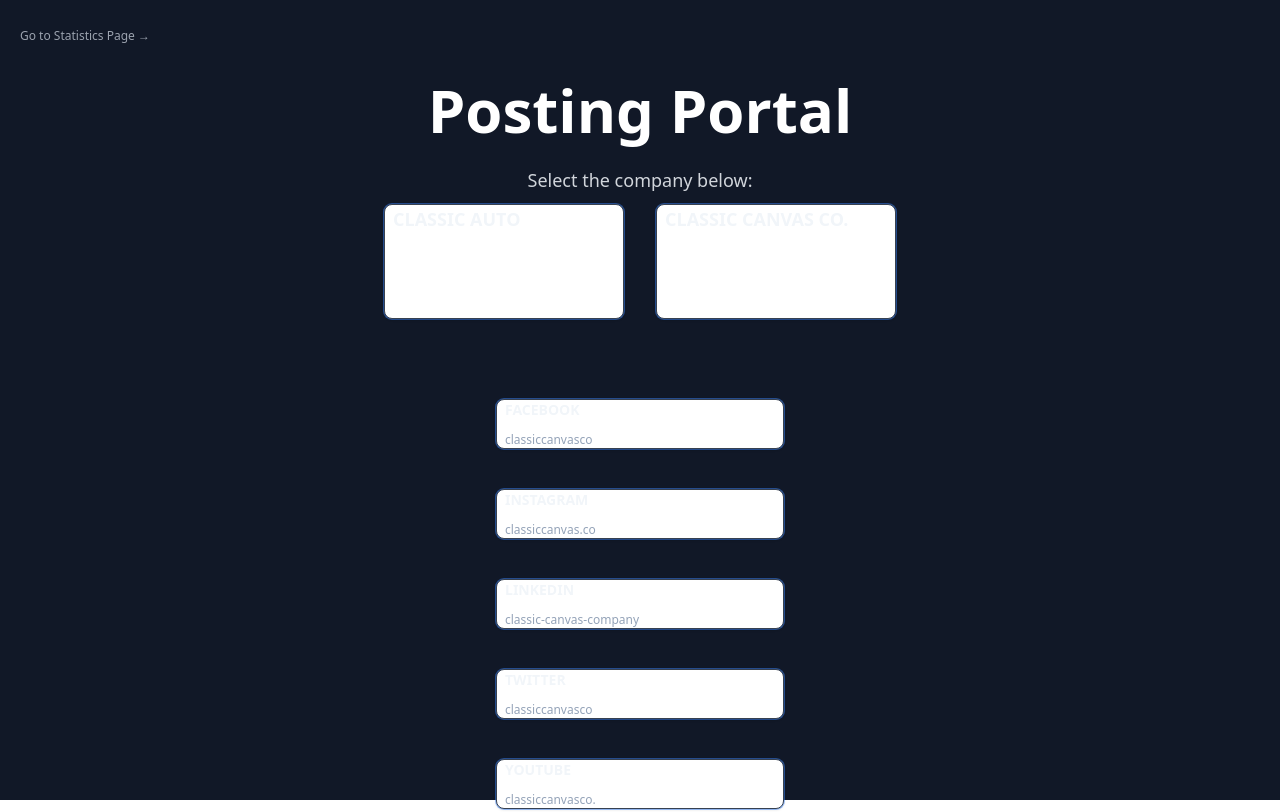
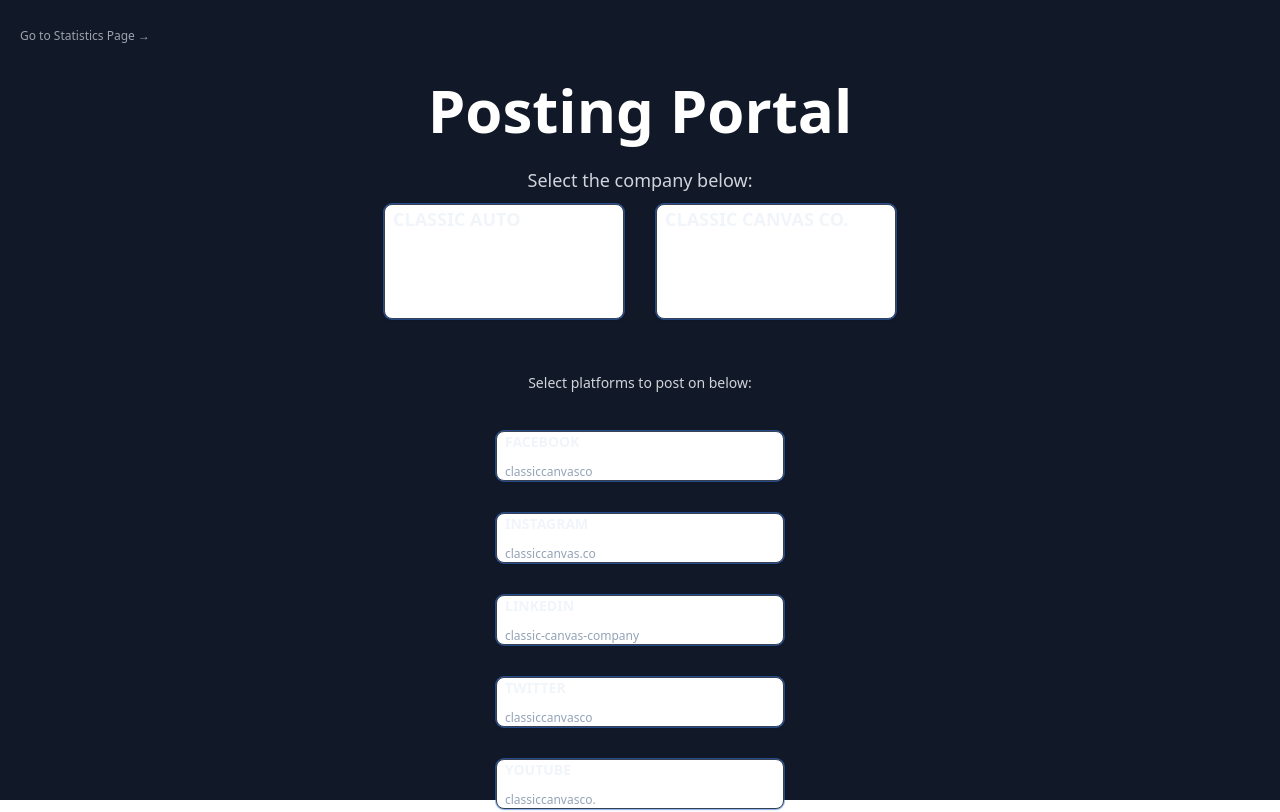
Before and after one commit to arturovilla/postingportal, a Next.js app: page / in a window 1280 px wide. Shown: the top 812 px of the page. Built offline with nearby package versions, Linux system fonts and the light colour scheme.

Commit message:
just a sm edit

```diff
--- a/components/Radiobutton.js
+++ b/components/Radiobutton.js
@@ -4,7 +4,7 @@ function Radiobutton({platform, name}) {
   return (
     <label className="cursor-pointer">
         <input type="radio" className="peer sr-only"  name={platform.text}/>
-        <div className="mt-10 w-72 max-w-xl bg-white border border-gray-200 rounded-lg shadow hover:bg-gray-100 bg-gray-800 border-gray-700 hover:bg-gray-700  ring-1 transition-all peer-checked:text-slate-50 peer-checked:ring-offset-1 w-50">
+        <div className="mt-8 w-72 max-w-xl bg-white border border-gray-200 rounded-lg shadow hover:bg-gray-100 bg-gray-800 border-gray-700 hover:bg-gray-700  ring-1 transition-all peer-checked:text-slate-50 peer-checked:ring-offset-1 w-50">
           <div className="flex flex-col gap-1">
             <div className="flex items-center justify-between">
               <p className="ml-2 text-slate-100 text-sm font-semibold uppercase " >{platform.text}</p>
--- a/pages/index.js
+++ b/pages/index.js
@@ -35,7 +35,10 @@ export default function Home() {
           </dl>
         </div>
 
-        <div className="mx-auto mt-10 flex items-center justify-center ">
+        <p className="mt-12 text-sm leading-8 text-gray-300 text-left md:text-center">
+          Select platforms to post on below:
+        </p>
+        <div className="mx-auto mt-0 flex items-center justify-center ">
           <dl className="">
             <Radiobutton platform= {{text: "Facebook"}} name={{text: "classiccanvasco"}}/>
             <Radiobutton platform= {{text: "Instagram"}} name={{text: "classiccanvas.co"}}/>
```
